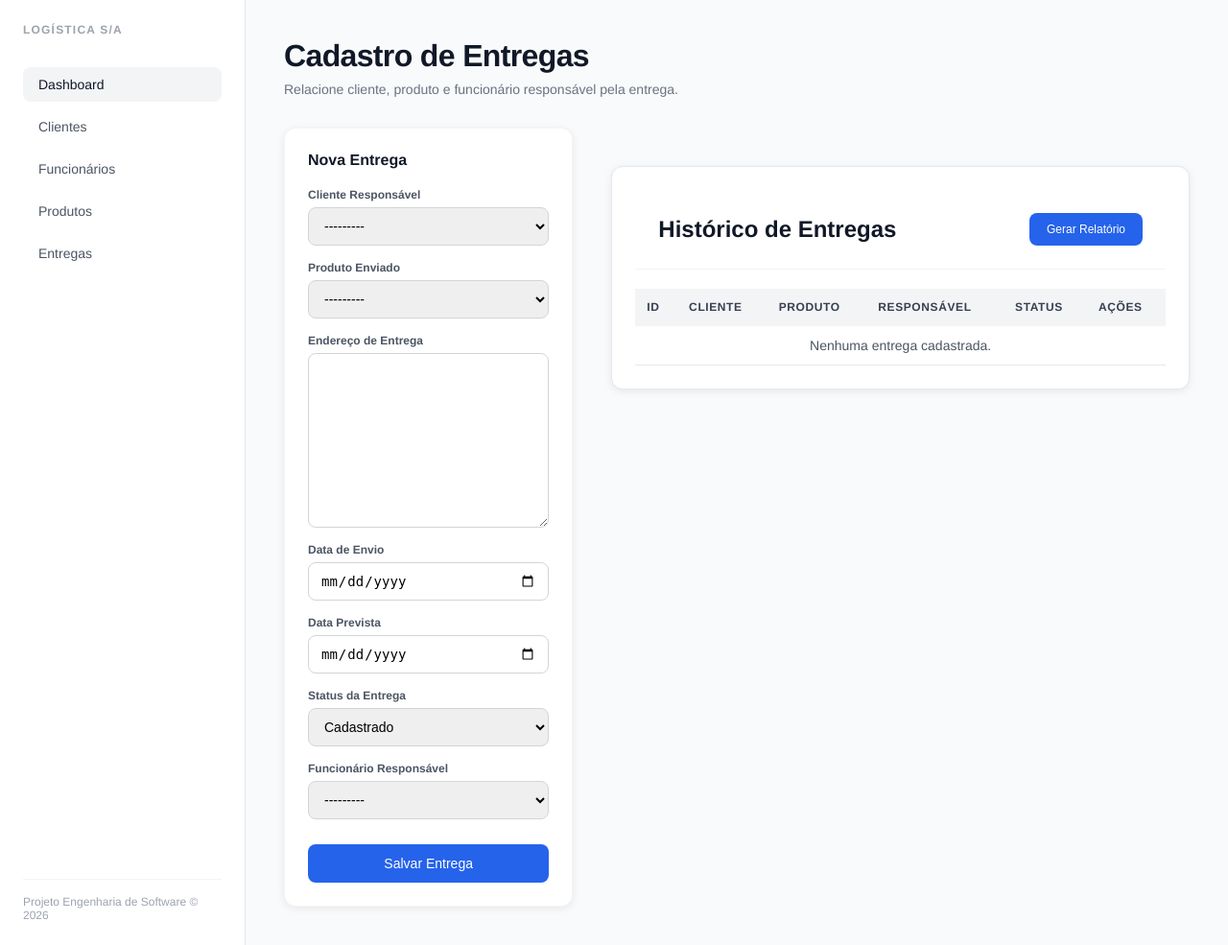
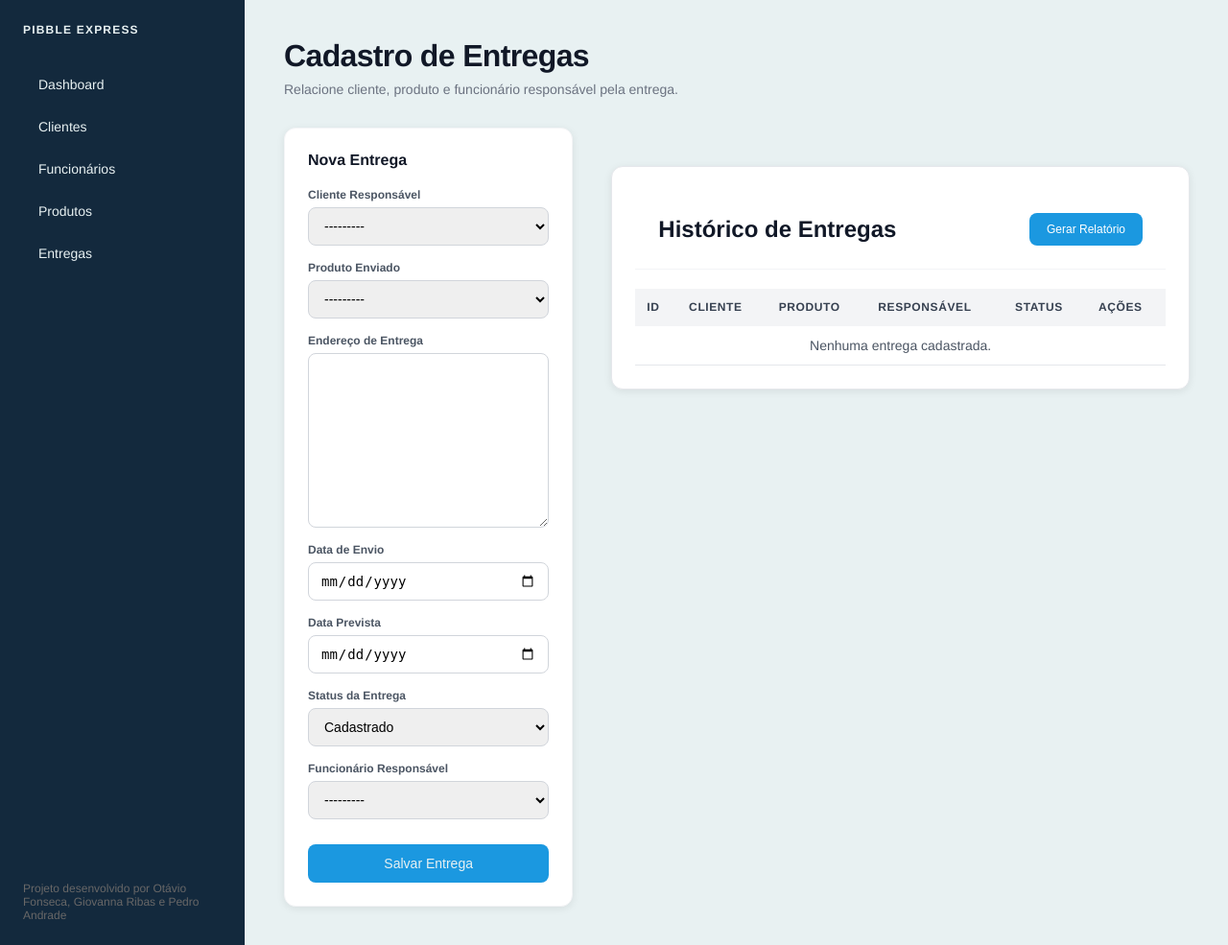
Before and after one commit to ribasgiovanna/pibble_express, a Django app: page /entregas/ in a window 1280 px wide. Shown: the whole page at 96% size. Run offline with Django 5.2, Linux system fonts and the light colour scheme; data that the repository does not hold is empty.

Commit message:
Mudanças no CSS e HTML

```diff
--- a/entregas/models.py
+++ b/entregas/models.py
@@ -11,12 +11,10 @@ class Entrega(models.Model):
         ('CANCELADO', 'Cancelado'),
     ]
 
-    # Relacionamentos que INTEGRAM o sistema todo (Chaves Estrangeiras)
     cliente = models.ForeignKey(Cliente, on_delete=models.CASCADE, verbose_name="Cliente Responsável")
     produto = models.ForeignKey(Produto, on_delete=models.CASCADE, verbose_name="Produto Enviado")
     funcionario_responsavel = models.ForeignKey(Funcionario, on_delete=models.SET_NULL, null=True, verbose_name="Funcionário Responsável")
 
-    # Dados específicos da entrega
     endereco_entrega = models.TextField(verbose_name="Endereço de Entrega")
     data_envio = models.DateField(verbose_name="Data de Envio")
     data_prevista = models.DateField(verbose_name="Data Prevista")
--- a/static/css/style.css
+++ b/static/css/style.css
@@ -1,4 +1,3 @@
-/* Configurações Gerais e Tipografia */
     * {
         margin: 0;
         padding: 0;
@@ -7,7 +6,7 @@
 
     body {
         font-family: 'Helvetica Neue', Helvetica, Arial, sans-serif;
-    background-color: #f9fafb;
+        background-color: #E8F1F2;
         color: #111827;
         display: flex;
         height: 100vh;
@@ -15,10 +14,9 @@ body {
         overflow: hidden;
     }
 
-/* Menu Lateral (Sidebar) Minimalista */
     .sidebar {
         width: 256px;
-    background-color: #ffffff;
+        background-color: #13293D;
         border-right: 1px solid #e5e7eb;
         display: flex;
         flex-direction: column;
@@ -31,7 +29,7 @@ body {
         font-weight: 700;
         font-size: 12px;
         text-transform: uppercase;
-    color: #9ca3af;
+        color: #E8F1F2;
         margin-bottom: 32px;
     }
 
@@ -46,29 +44,22 @@ body {
         padding: 10px 16px;
         font-size: 14px;
         font-weight: 500;
-    color: #4b5563;
+        color: #E8F1F2;
         text-decoration: none;
         border-radius: 8px;
         transition: background-color 0.2s;
     }
 
     .nav-item:hover {
-    background-color: #f3f4f6;
-}
-
-.nav-item.active {
-    background-color: #f3f4f6;
-    color: #111827;
+        background-color: #006494;
     }
 
     .footer-credit {
         font-size: 12px;
-    color: #9ca3af;
-    border-top: 1px solid #f3f4f6;
+        color: #686767;
         padding-top: 16px;
     }
 
-/* Área de Conteúdo Principal */
     .main-content {
         flex: 1;
         display: flex;
@@ -90,7 +81,6 @@ body {
         margin-bottom: 32px;
     }
 
-/* Grid Simétrico de Cards */
     .cards-grid {
         display: grid;
         grid-template-columns: repeat(auto-fit, minmax(220px, 1fr));
@@ -121,11 +111,9 @@ body {
         letter-spacing: -0.02em;
     }
 
-/* Cores de Status para os valores */
     .text-blue { color: #2563eb; }
     .text-green { color: #16a34a; }
 
-/* Tabela de Relatório Executivo */
     .report-section {
         background-color: #ffffff;
         border-radius: 12px;
@@ -189,7 +177,6 @@ body {
         background-color: #f9fafb;
     }
 
-/* Badges de Status */
     .badge {
         padding: 4px 10px;
         font-size: 12px;
@@ -200,7 +187,6 @@ body {
     .status-transito { background-color: #eff6ff; color: #1e40af; }
     .status-pendente { background-color: #fffbeb; color: #854d0e; }
 
-/* Estilização dos Inputs dos Formulários */
     .form-input {
         width: 100%;
         padding: 10px 12px;
@@ -216,7 +202,7 @@ body {
     .form-input:focus {
         border-color: #111827;
     }
-/* Cabeçalho */
+
     .header-title {
         font-size: 32px;
         font-weight: bold;
@@ -228,7 +214,6 @@ body {
         color: #6b7280;
     }
 
-/* Cards */
     .cards-grid {
         display: grid;
         grid-template-columns: repeat(auto-fit, minmax(220px, 1fr));
@@ -265,7 +250,6 @@ body {
         color: #16a34a;
     }
 
-/* Relatório */
     .report-section {
         margin-top: 40px;
         background: #ffffff;
@@ -285,17 +269,16 @@ body {
         padding: 10px 18px;
         border: none;
         border-radius: 8px;
-    background-color: #2563eb;
+        background-color: #1B98E0;
         color: white;
         cursor: pointer;
         transition: 0.3s;
     }
 
     .btn-print:hover {
-    background-color: #1d4ed8;
+        background-color: #006494;
     }
 
-/* Tabela */
     .table-container {
         overflow-x: auto;
     }
@@ -328,7 +311,6 @@ body {
         color: #9ca3af;
     }
 
-/* Status */
     .badge {
         display: inline-block;
         padding: 6px 12px;
@@ -351,7 +333,7 @@ body {
         background-color: #fef3c7;
         color: #92400e;
     }
-/* Layout de duas colunas */
+
     .mudar-layout-grid {
         display: grid;
         grid-template-columns: 1fr 2fr;
@@ -359,14 +341,12 @@ body {
         align-items: start;
     }
 
-/* Título do formulário */
     .form-title {
         font-size: 16px;
         font-weight: 600;
         margin-bottom: 20px;
     }
 
-/* Formulário */
     .form-container {
         display: flex;
         flex-direction: column;
@@ -385,7 +365,6 @@ body {
         color: #4b5563;
     }
 
-/* Campos Django */
     .form-group input,
     .form-group select,
     .form-group textarea {
@@ -403,25 +382,23 @@ body {
         border-color: #2563eb;
     }
 
-/* Botão */
     .btn-submit {
         width: 100%;
         padding: 12px;
         margin-top: 10px;
         border: none;
         border-radius: 8px;
-    background-color: #2563eb;
-    color: white;
+        background-color: #1B98E0;
+        color: #E8F1F2;
         font-size: 14px;
         cursor: pointer;
         transition: 0.3s;
     }
 
     .btn-submit:hover {
-    background-color: #1d4ed8;
+        background-color: #006494;
     }
 
-/* Tabela */
     .client-name {
         font-weight: 600;
         color: #111827;
@@ -436,7 +413,6 @@ body {
         color: #9ca3af;
     }
 
-/* Link excluir */
     .delete-link {
         color: #dc2626;
         text-decoration: none;
@@ -473,7 +449,6 @@ body {
         text-decoration: underline;
     }
 
-/* Responsividade */
     @media (max-width: 768px) {
         .mudar-layout-grid {
             grid-template-columns: 1fr;
--- a/templates/base.html
+++ b/templates/base.html
@@ -4,17 +4,17 @@
 <head>
     <meta charset="UTF-8">
     <meta name="viewport" content="width=device-width, initial-scale=1.0">
-    <title>Sistema de Entregas Logísticas</title>
+    <title>{% block title %}Pibble Express{% endblock %}</title>
     <link rel="stylesheet" href="{% static 'css/style.css' %}">
 </head>
 <body>
 
     <aside class="sidebar">
         <div>
-            <div class="brand-title">Logística S/A</div>
+            <div class="brand-title">Pibble Express</div>
 
             <nav class="nav-links">
-                <a href="/dashboard/" class="nav-item active">Dashboard</a>
+                <a href="/dashboard/" class="nav-item">Dashboard</a>
                 <a href="/clientes/" class="nav-item">Clientes</a>
                 <a href="/funcionarios/" class="nav-item">Funcionários</a>
                 <a href="/produtos/" class="nav-item">Produtos</a>
@@ -23,7 +23,7 @@
         </div>
 
         <div class="footer-credit">
-            Projeto Engenharia de Software &copy; 2026
+            Projeto desenvolvido por Otávio Fonseca, Giovanna Ribas e Pedro Andrade
         </div>
     </aside>
 
--- a/templates/clientes.html
+++ b/templates/clientes.html
@@ -1,4 +1,6 @@
 {% extends 'base.html' %}
+
+{% block title %}Pibble Express - Clientes{% endblock %}
 
 {% block content %}
 <header>
--- a/templates/dashboard.html
+++ b/templates/dashboard.html
@@ -1,4 +1,5 @@
 {% extends 'base.html' %}
+
 
 {% block content %}
 <header>
--- a/templates/entregas.html
+++ b/templates/entregas.html
@@ -1,4 +1,6 @@
 {% extends 'base.html' %}
+
+{% block title %}Pibble Express - Entregas{% endblock %}
 
 {% block content %}
 <header>
--- a/templates/funcionarios.html
+++ b/templates/funcionarios.html
@@ -1,4 +1,6 @@
 {% extends 'base.html' %}
+
+{% block title %}Pibble Express - Funcionários{% endblock %}
 
 {% block content %}
 <header>
--- a/templates/produtos.html
+++ b/templates/produtos.html
@@ -1,4 +1,6 @@
 {% extends 'base.html' %}
+
+{% block title %}Pibble Express - Produtos{% endblock %}
 
 {% block content %}
 <header>
```
Lines whose indentation alone changed are shown as unchanged.
